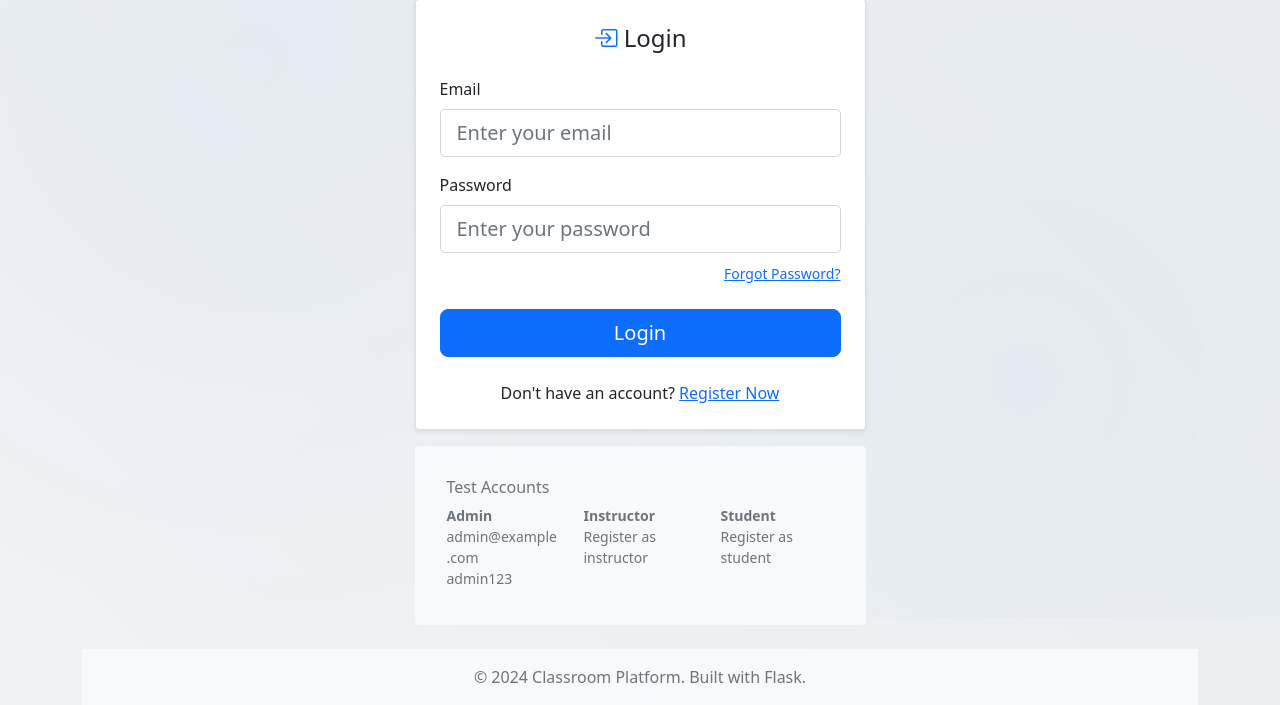
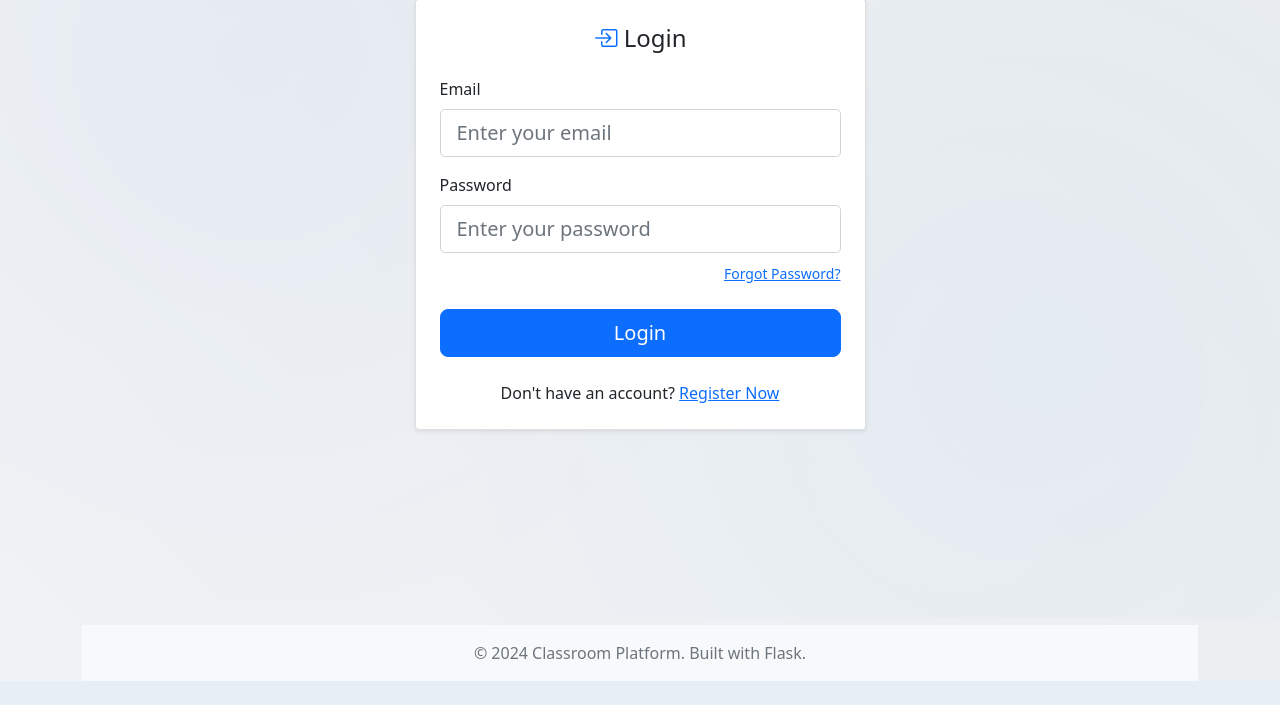
Before and after one commit to COMP5241-2526Sem1/groupproject-team_5, a Flask app: page /login in a window 1280 px wide. Shown: the part 182-887 px from the top of the page. After the commit the page ends 863 px from the top, so only its background shows below. Run offline with Flask 3, Linux system fonts and the light colour scheme; some libraries are stand-ins or nearby versions.

Commit message:
Fix multiple UI and time display issues
✅ Security Fix - Remove Test Account Information:
- Removed admin test account display from login page
- Protects admin credentials from exposure
- File: templates/auth/login.html

✅ Translation Fix:
- Changed '查看结果' to 'View Results'
- File: templates/activities/activity_detail.html (line 27)

✅ Time Display Fixes (UTC+8 Beijing Time):
All times now display correctly as Beijing Time without double conversion

1. Student Submission Time:
   - Changed from: {{ my_response.submitted_at|local_time }}
   - Changed to: {{ my_response.submitted_at.strftime('%Y-%m-%d %H:%M:%S') }}
   - Removed |local_time filter (was adding +8 hours twice)

2. Activity Start/End Times:
   - Creation Time, Start Time, End Time
   - All now use .strftime('%Y-%m-%d %H:%M:%S')
   - Display correct Beijing Time from database

3. Activity End Time Display:
   - Fixed end time display in timer section
   - Now shows correct timestamp

🎯 Root Cause:
- Database stores Beijing Time (UTC+8)
- |local_time filter adds another +8 hours
- Result: Time was 16 hours ahead (double conversion)

✅ Solution:
- Use direct .strftime() formatting
- No timezone conversion needed
- Database time = Display time (both Beijing Time)

📝 Result:
- All timestamps show correct current Beijing Time
- Teacher sees correct student submission times
- Students see correct submission and activity times
- Format: YYYY-MM-DD HH:MM:SS

```diff
--- a/templates/auth/login.html
+++ b/templates/auth/login.html
@@ -60,23 +60,6 @@
                 </div>
             </div>
         </div>
-
-        <div class="card mt-3 border-0 bg-light">
-            <div class="card-body">
-                <h6 class="card-title text-muted">Test Accounts</h6>
-                <div class="row text-muted small">
-                    <div class="col-sm-4">
-                        <p class="mb-1"><strong>Admin</strong><br>admin@example.com<br>admin123</p>
-                    </div>
-                    <div class="col-sm-4">
-                        <p class="mb-1"><strong>Instructor</strong><br>Register as instructor</p>
-                    </div>
-                    <div class="col-sm-4">
-                        <p class="mb-1"><strong>Student</strong><br>Register as student</p>
-                    </div>
-                </div>
-            </div>
-        </div>
     </div>
 </div>
 {% endblock %}
```
Also changed, not shown: templates/activities/activity_detail.html (+6 -6 lines).
